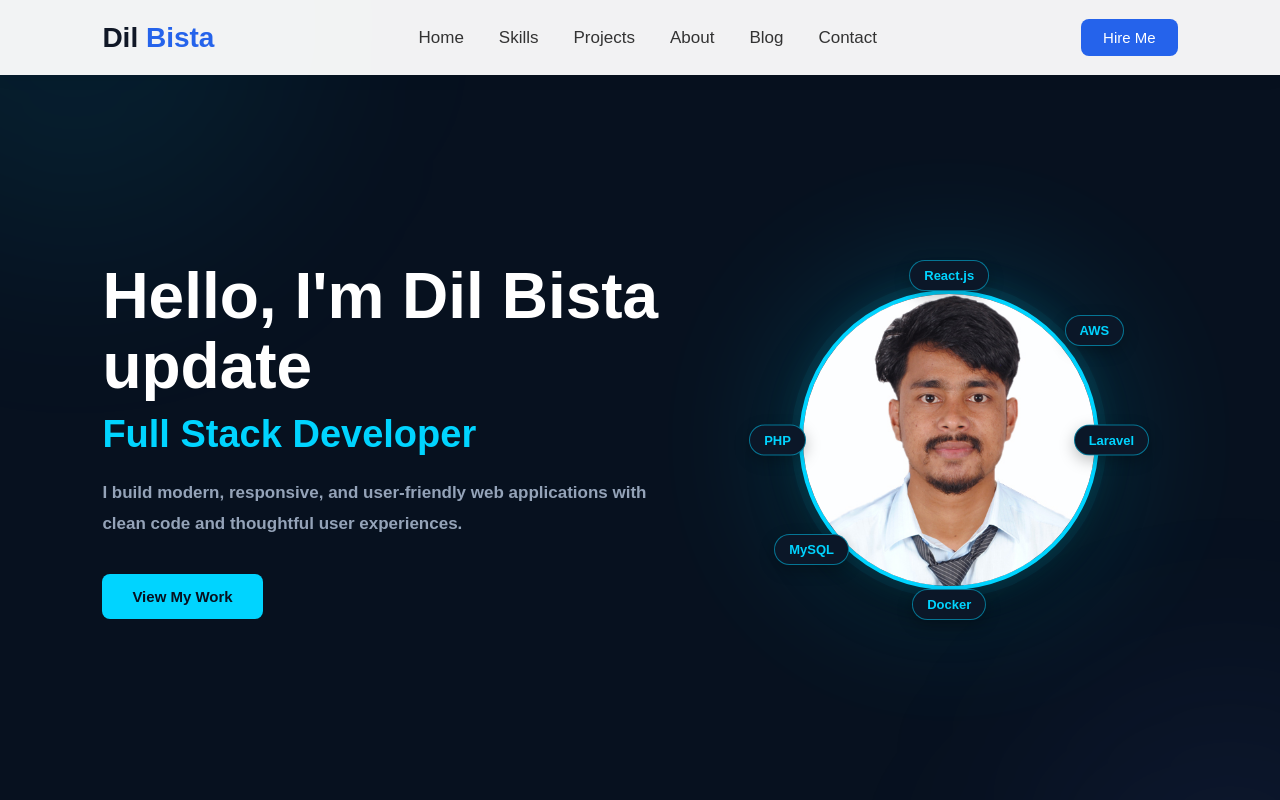
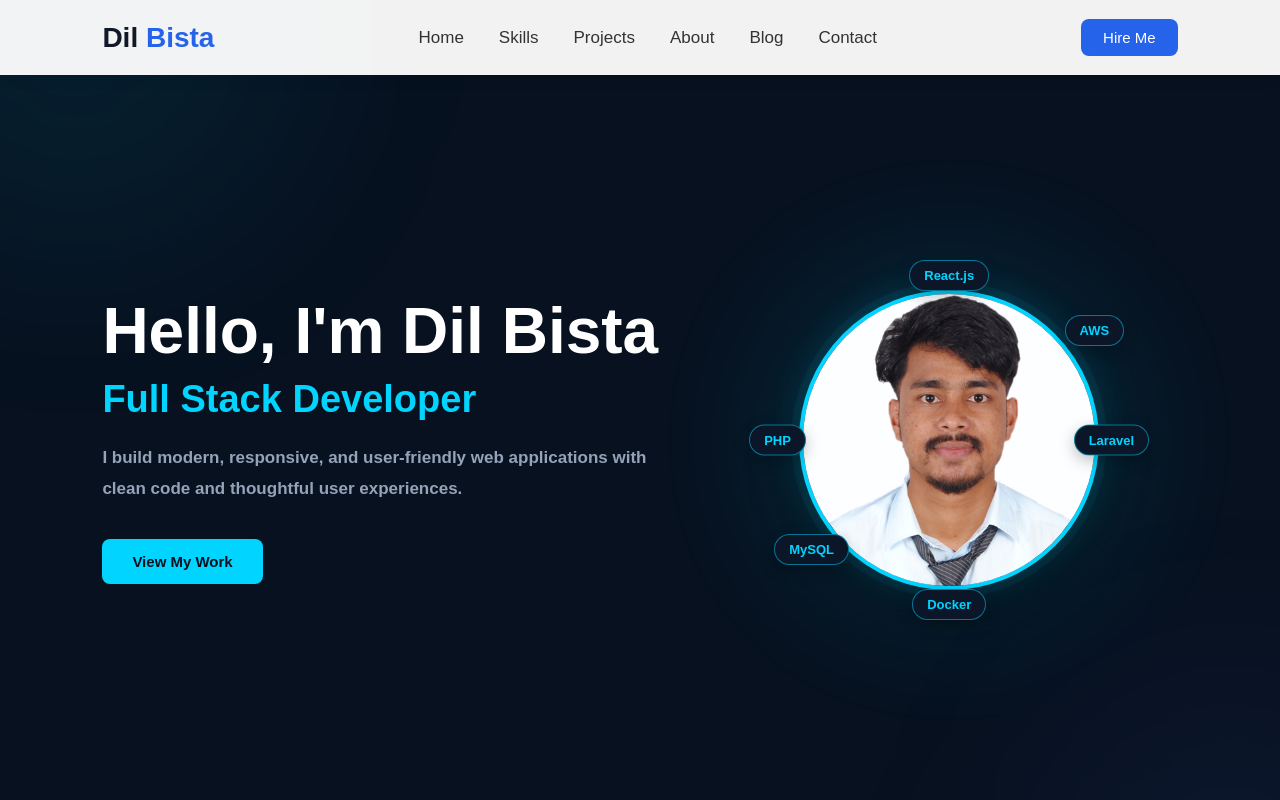
Before and after one commit to Dilbista/My_portfolio, a React (Vite) app: page / in a window 1280 px wide. Shown: the top 800 px of the page. Built offline with nearby package versions, Linux system fonts and the light colour scheme.

Commit message:
romove a from hero section update

```diff
--- a/src/assets/components/Hero/Hero.jsx
+++ b/src/assets/components/Hero/Hero.jsx
@@ -29,7 +29,7 @@ const Hero = () => {
 
         {/* Typing Text */}
         <h1 className="typing-text">
-          Hello, I'm Dil Bista update
+          Hello, I'm Dil Bista
         </h1>
 
         <h2>Full Stack Developer</h2>
```
